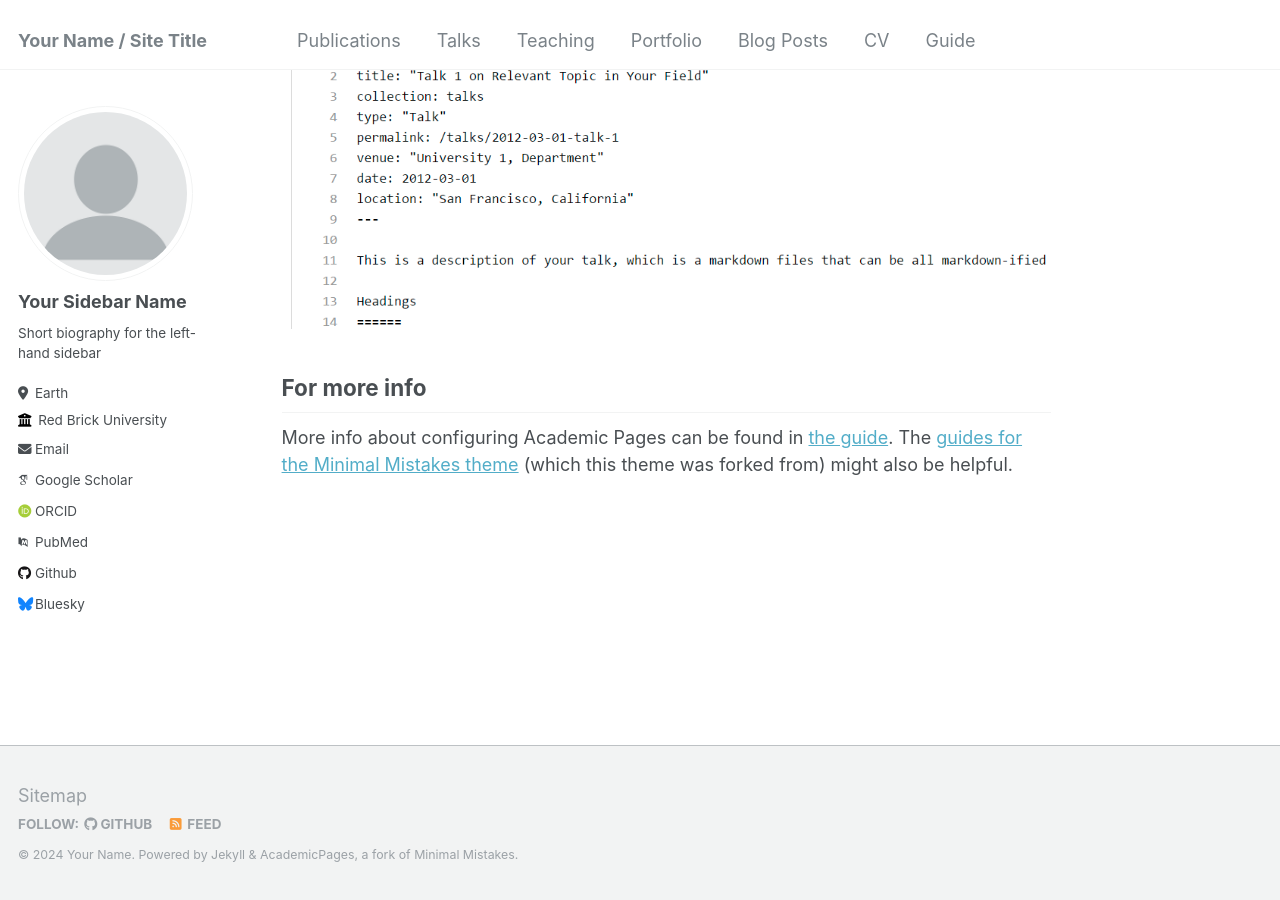
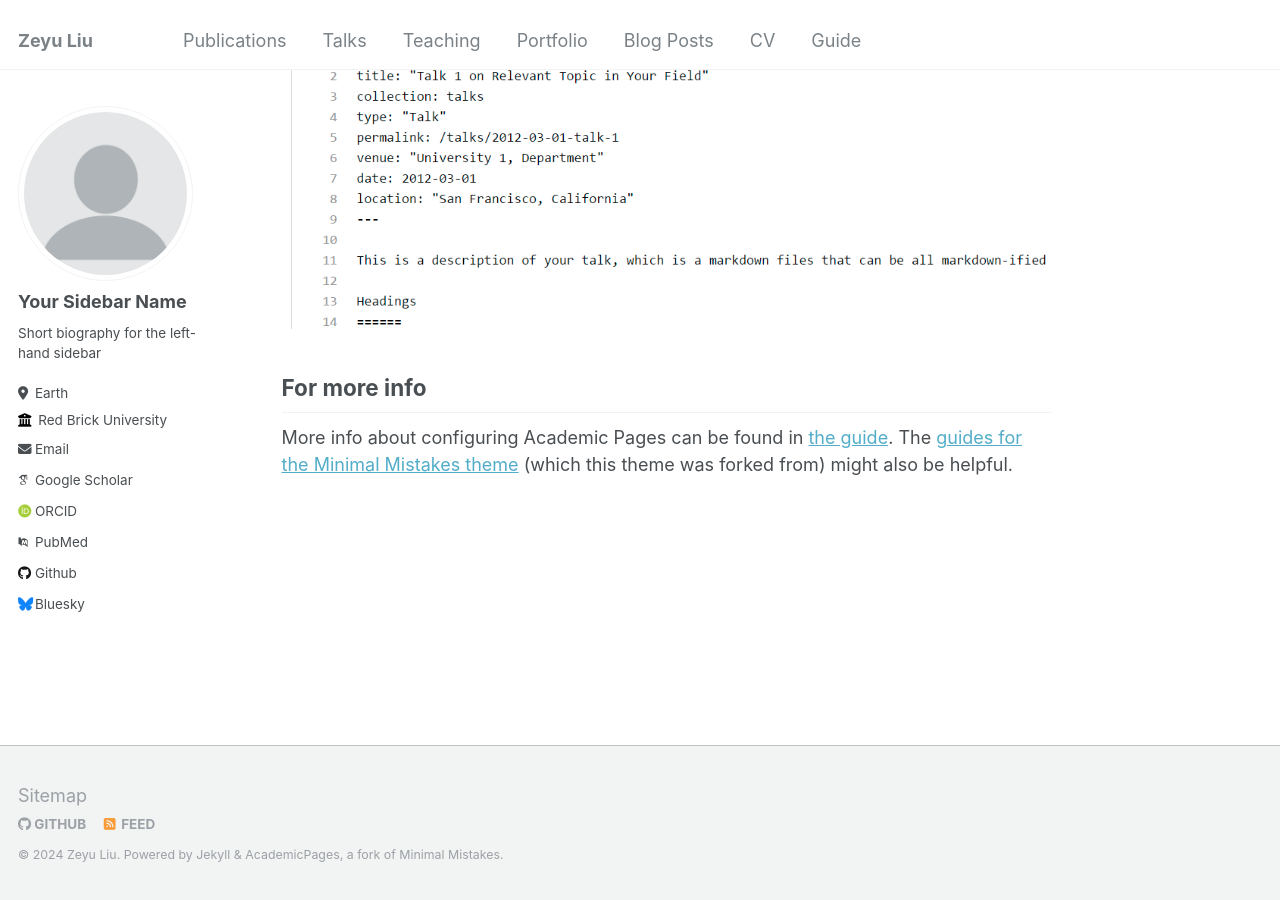
Before and after one commit to ZeyuLiu0706/zeyuliu0706.github.io, a Jekyll site: the page built from _pages/about.md, in a window 1280 px wide and 900 px high, scrolled down 2660 px. Built offline with Jekyll 4.4.1, drawn with Linux system fonts in a browser that asks for light colours; some web fonts are replaced.

Commit message:
Update _config.yml

```diff
--- a/_config.yml
+++ b/_config.yml
@@ -7,14 +7,14 @@
 # server process.
 
 # Basic Site Settings
-locale                   : "en-US"
-title                    : "Your Name / Site Title"
+locale                   : "Shenzhen-China"
+title                    : "Zeyu Liu"
 title_separator          : "-"
-name                     : &name "Your Name"
-description              : &description "personal description"
+name                     : &name "Zeyu Liu"
+description              : &description "Master student at Harbin Institute of Technology (Shenzhen) of Computer Science and Technology"
 url                      : https://academicpages.github.io # the base hostname & protocol for your site e.g. "https://mmistakes.github.io"
 baseurl                  : "" # the subpath of your site, e.g. "/blog"
-repository               : "academicpages/academicpages.github.io"
+repository               : "zeyuliu0706.github.io"
 
 # Site Author - The following control what appear as part of the author content on the side bar.
 #               If a field is blank the icon and link will not appear, otherwise it will be shown.
```
